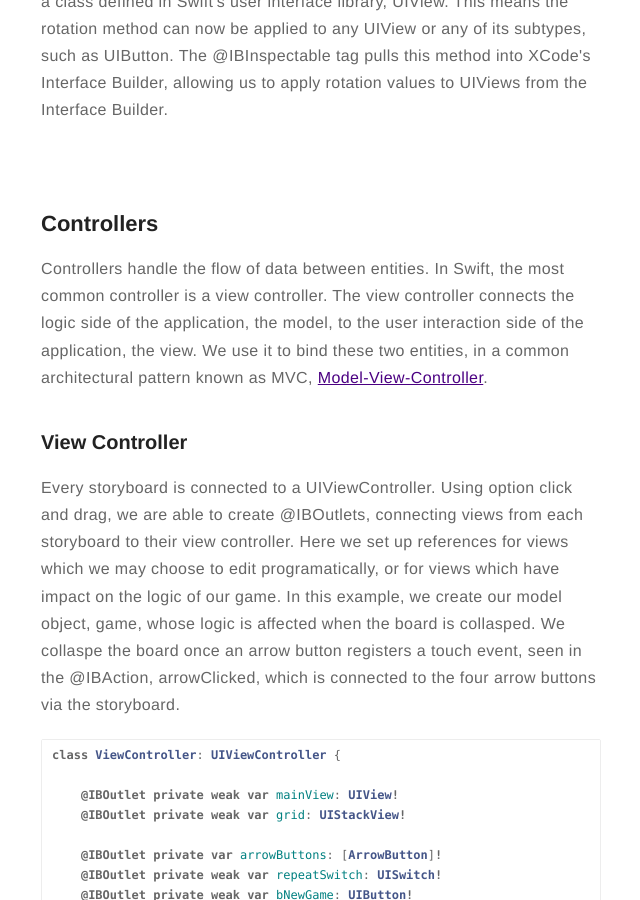
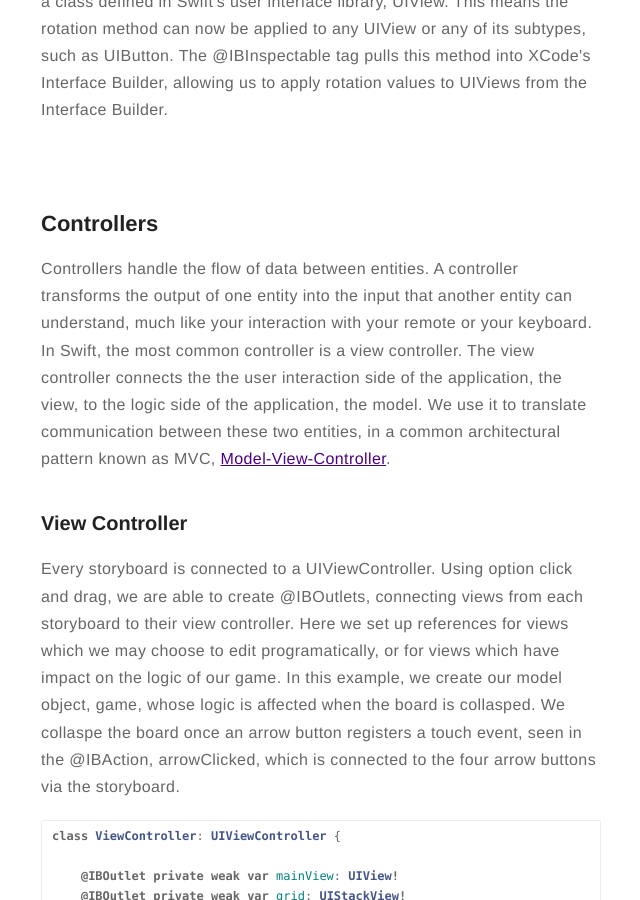
Before and after one commit to eriktanner/SwiftAppBlog, a Jekyll site: the page built from _posts/2019-02-22-2048.markdown, in a window 1280 px wide and 900 px high, scrolled down 6774 px. Shown: the whole window, without its empty margins (319-959 px from the left). Built offline with Jekyll 4.4.1, drawn with Linux system fonts in a browser that asks for light colours; comment, search, counter and statistics services are not loaded.

Commit message:
ArrowButton

```diff
--- a/_posts/2019-02-22-2048.markdown
+++ b/_posts/2019-02-22-2048.markdown
@@ -259,7 +259,7 @@ extension UIView {
 
 ## Controllers
 
-Controllers handle the flow of data between entities. In Swift, the most common controller is a view controller. The view controller connects the logic side of the application, the model, to the user interaction side of the application, the view. We use it to bind these two entities, in a common architectural pattern known as MVC, [Model-View-Controller][13].
+Controllers handle the flow of data between entities. A controller transforms the output of one entity into the input that another entity can understand, much like your interaction with your remote or your keyboard. In Swift, the most common controller is a view controller. The view controller connects the the user interaction side of the application, the view, to the logic side of the application, the model. We use it to translate communication between these two entities, in a common architectural pattern known as MVC, [Model-View-Controller][13].
 
 
 ### View Controller
```
